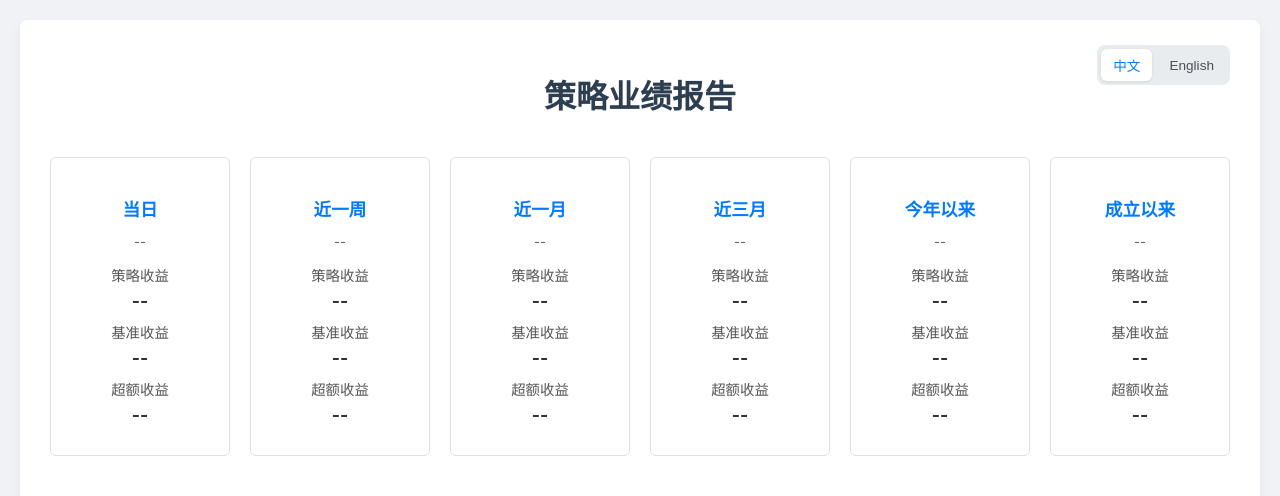
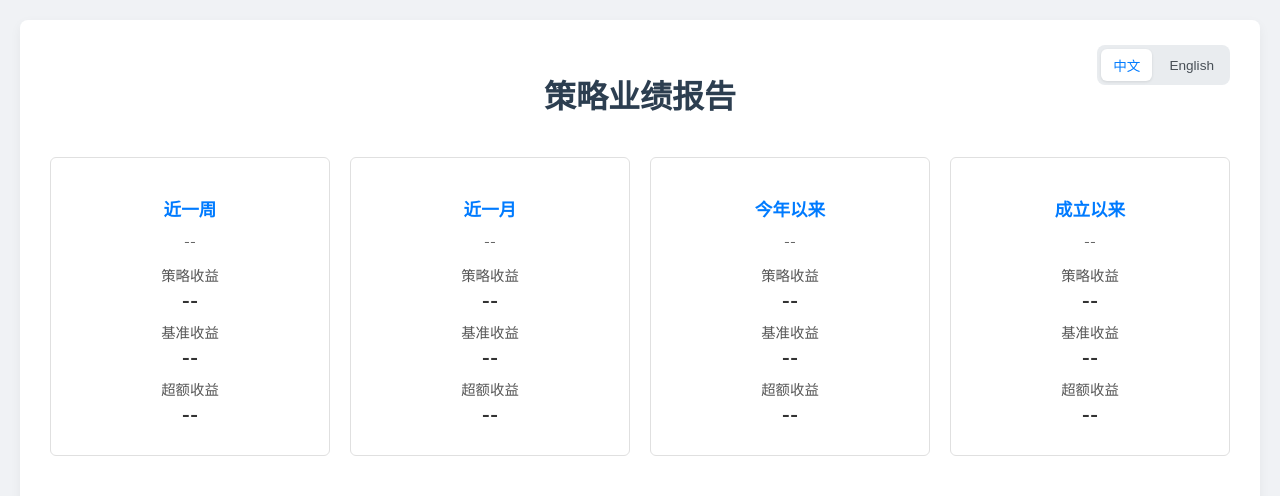
Before and after one commit to Euclid-Jie/Nav_Show, a Python web app: template templates/report.html in a window 1280 px wide. Shown: the top 496 px of the page. Run offline with Jinja, Linux system fonts and the light colour scheme; the template is opened without the code that fills it, so the values that code supplies are empty; some libraries are stand-ins or nearby versions.

Commit message:
refactor: 移除不必要的时间段（每日、三个月）以简化业绩报告

```diff
--- a/performance_report.py
+++ b/performance_report.py
@@ -94,8 +94,6 @@ class PerformanceReportGenerator:
         periods = {
             "weekly": pd.DateOffset(weeks=1),
             "1m": pd.DateOffset(months=1),
-            "3m": pd.DateOffset(months=3),
-            "6m": pd.DateOffset(months=6),
             "1y": pd.DateOffset(years=1),
         }
 
--- a/templates/report.html
+++ b/templates/report.html
@@ -16,14 +16,6 @@
         <h1 data-lang-key="mainTitle">策略业绩报告</h1>
 
         <div class="summary-cards">
-            <!-- Daily -->
-            <div class="card">
-                <p class="period-title" data-lang-key="daily">当日</p>
-                <p class="date-range" id="summary-date-daily">--</p>
-                <div class="metric"><p data-lang-key="strategyReturn">策略收益</p><p class="value" id="summary-strategy-daily">--</p></div>
-                <div class="metric benchmark-item"><p data-lang-key="benchmarkReturn">基准收益</p><p class="value" id="summary-benchmark-daily">--</p></div>
-                <div class="metric benchmark-item"><p data-lang-key="excessReturn">超额收益</p><p class="value" id="summary-excess-daily">--</p></div>
-            </div>
             <!-- Weekly -->
             <div class="card">
                 <p class="period-title" data-lang-key="weekly">近一周</p>
@@ -39,14 +31,6 @@
                 <div class="metric"><p data-lang-key="strategyReturn">策略收益</p><p class="value" id="summary-strategy-1m">--</p></div>
                 <div class="metric benchmark-item"><p data-lang-key="benchmarkReturn">基准收益</p><p class="value" id="summary-benchmark-1m">--</p></div>
                 <div class="metric benchmark-item"><p data-lang-key="excessReturn">超额收益</p><p class="value" id="summary-excess-1m">--</p></div>
-            </div>
-            <!-- 3M -->
-            <div class="card">
-                <p class="period-title" data-lang-key="threeMonth">近三月</p>
-                <p class="date-range" id="summary-date-3m">--</p>
-                <div class="metric"><p data-lang-key="strategyReturn">策略收益</p><p class="value" id="summary-strategy-3m">--</p></div>
-                <div class="metric benchmark-item"><p data-lang-key="benchmarkReturn">基准收益</p><p class="value" id="summary-benchmark-3m">--</p></div>
-                <div class="metric benchmark-item"><p data-lang-key="excessReturn">超额收益</p><p class="value" id="summary-excess-3m">--</p></div>
             </div>
             <!-- YTD -->
             <div class="card">
```
